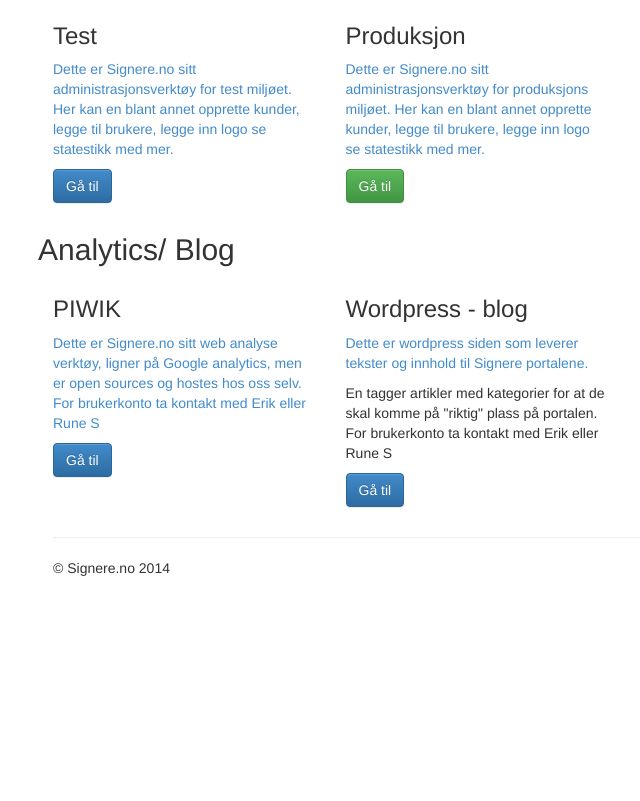
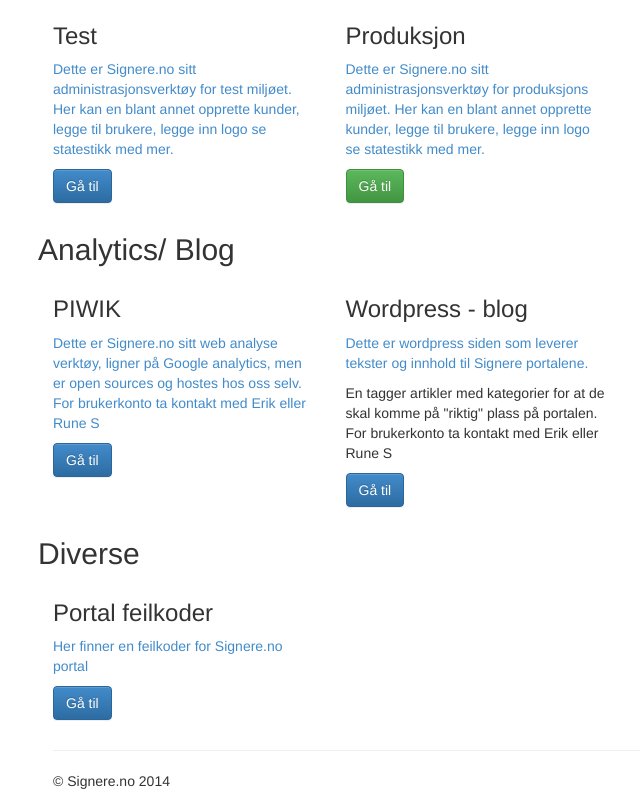
Before and after one commit to unipluss/SignereTestOversikt, a plain HTML site: page index.html in a window 1280 px wide. Shown: the part 1638-2439 px from the top of the page, without its empty margins (17-657 px from the left). Before the commit the page ends 2226 px from the top, so only its background shows below. Drawn offline with Linux system fonts and the light colour scheme.

Commit message:
Lagt til diverse

```diff
--- a/index.html
+++ b/index.html
@@ -151,7 +151,7 @@
 
       </div>
 
-	  	    <div class="row">
+	<div class="row">
 	   <h2>Analytics/ Blog</h2>
         <div class="col-md-3">
           <h3>PIWIK</h3>
@@ -167,6 +167,18 @@
 
       </div>
 
+	  	<div class="row">
+	   <h2>Diverse</h2>
+        <div class="col-md-3">
+          <h3>Portal feilkoder</h3>
+          <p class="text-primary">Her finner en feilkoder for Signere.no portal</p>
+          <p><a class="btn btn-primary" href="https://test.signere.no/error/listerrorcodes" role="button" target="_blank">Gå til</a></p>
+        </div>
+
+
+
+      </div>
+
       <hr>
 
 
```
